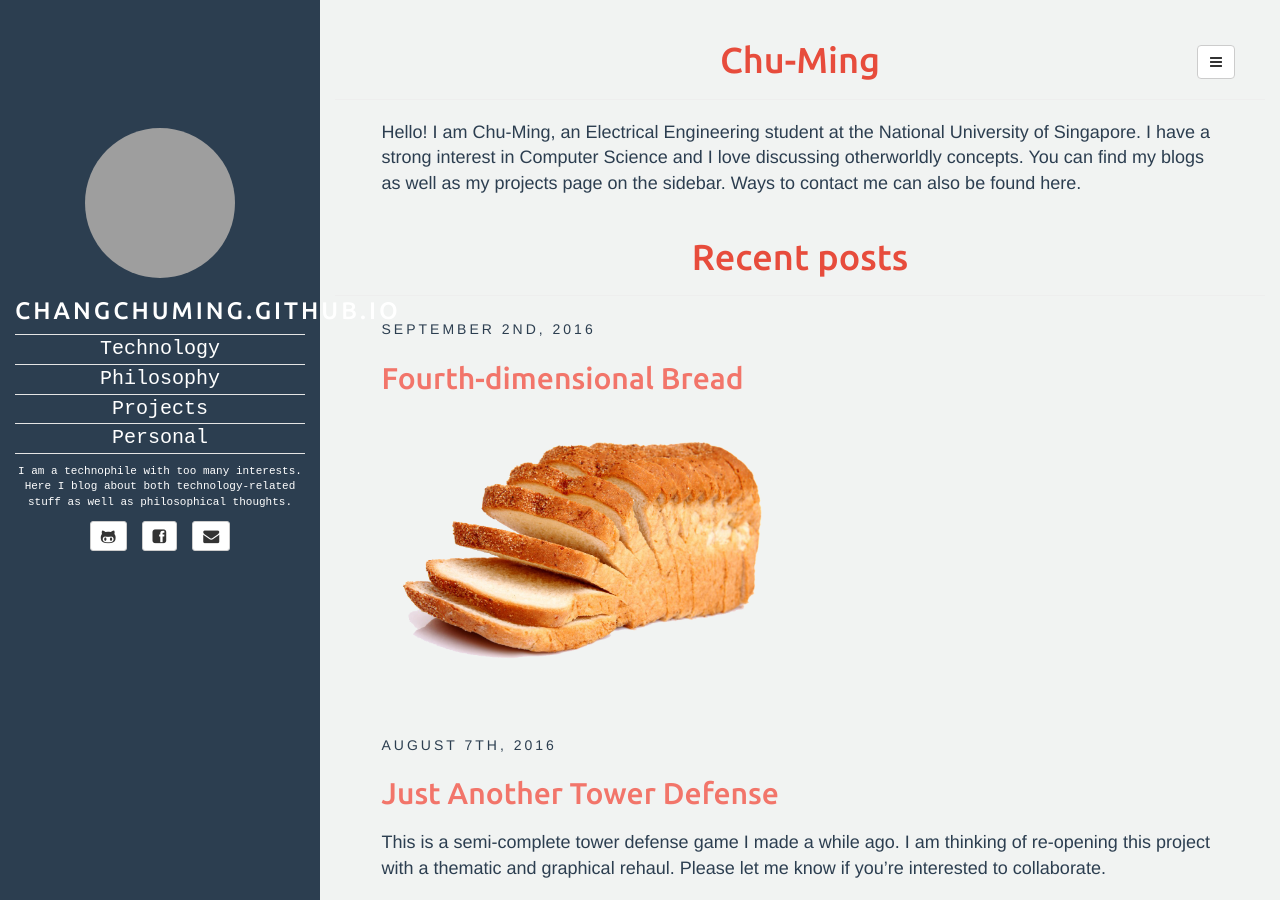
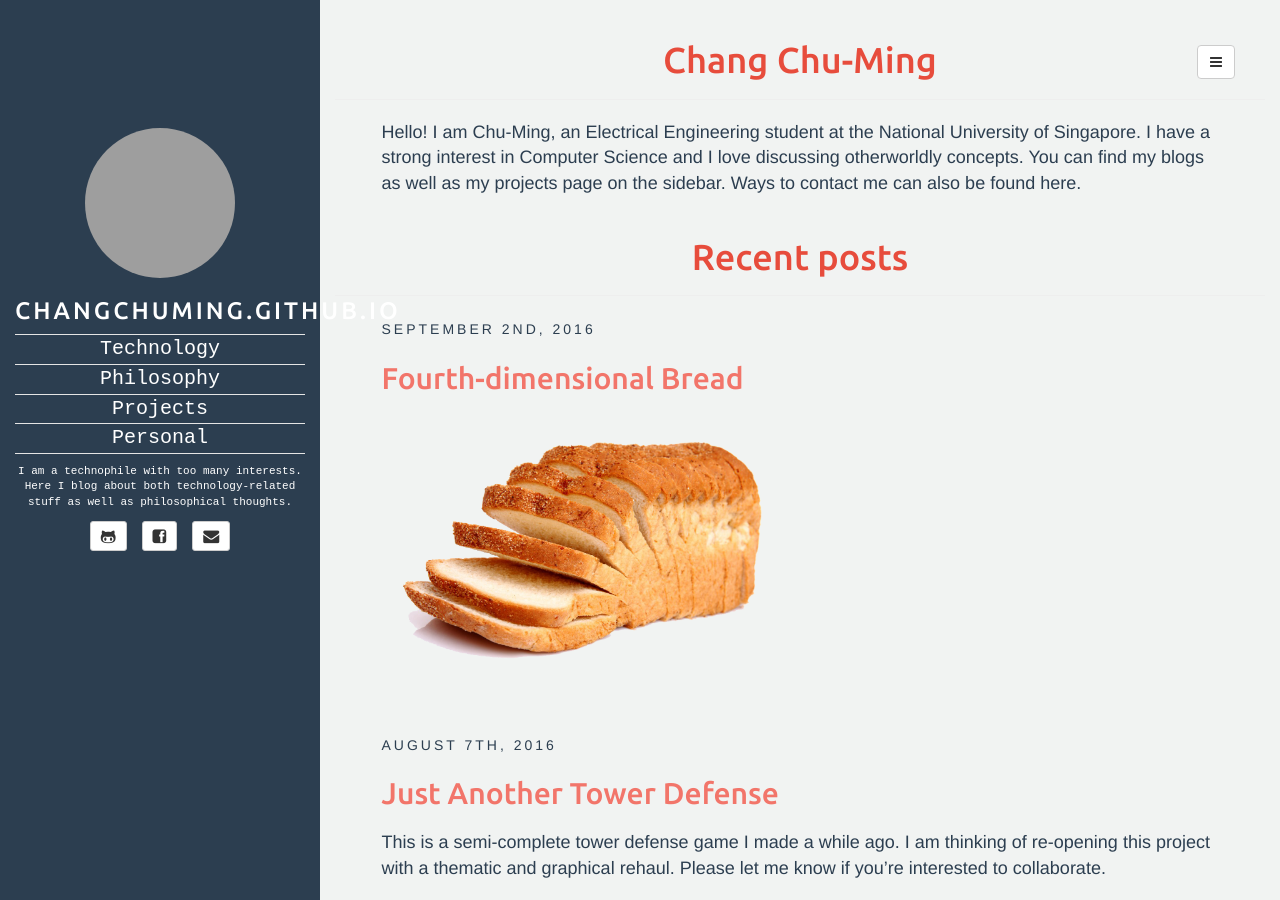
Before and after one commit to changchuming/changchuming.github.io, a Jekyll site: the page built from index.html, in a window 1280 px wide and 900 px high. Built offline with Jekyll 4.4.1, drawn with Linux system fonts in a browser that asks for light colours; the list of posts is cut into pages by our own code; grey boxes are pictures that could not be loaded.

Commit message:
Updated name

```diff
--- a/_config.yml
+++ b/_config.yml
@@ -12,7 +12,7 @@ defaults:
     scope:
       path: "" # empty string for all files
     values:
-      title: Chu-Ming
+      title: Chang Chu-Ming
 
 description: A curious concoction of technology and philosophy.
 introduction: Hello! I am Chu-Ming, an Electrical Engineering student at the National University of Singapore. I have a strong interest in Computer Science and I love discussing otherworldly concepts. You can find my blogs as well as my projects page on the sidebar. Ways to contact me can also be found here.
```
